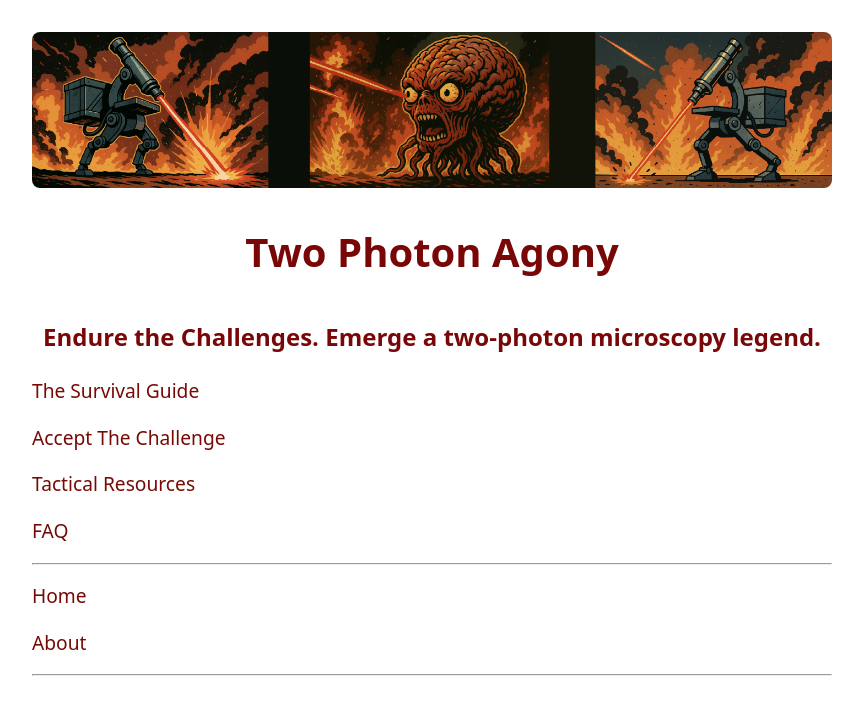
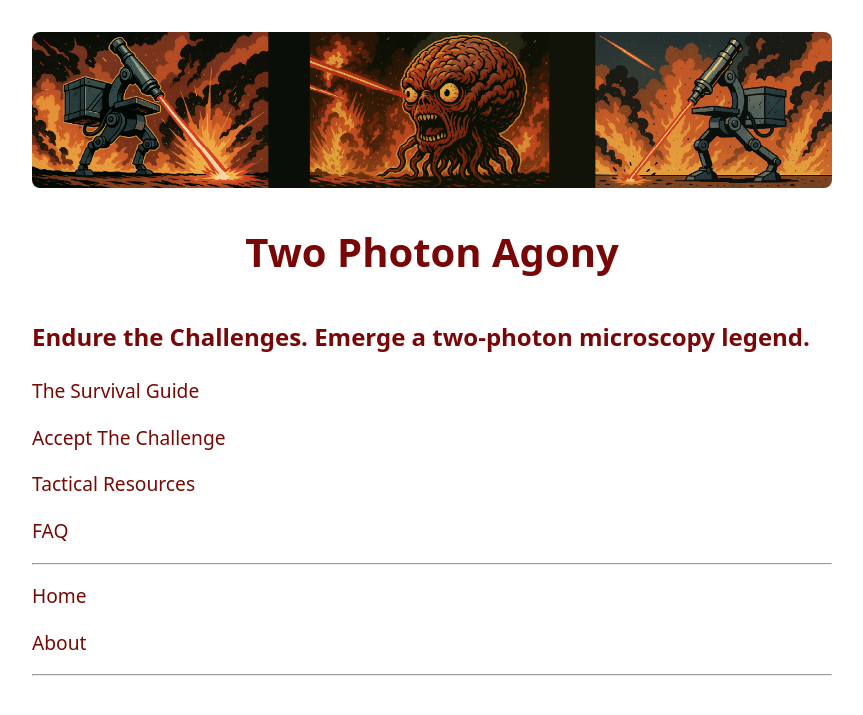
Before and after one commit to drkutuzov/drkutuzov.github.io, a Jekyll site: the page built from index.md, in a window 1280 px wide. Shown: the top 715 px of the page, without its empty margins (208-1071 px from the left). Built offline with Jekyll 4.4.1, drawn with Linux system fonts in a browser that asks for light colours; our own code applies the rules of GitHub Pages for plain Markdown files.

Commit message:
title page suttitle aligning

```diff
--- a/index.md
+++ b/index.md
@@ -2,5 +2,5 @@
 layout: home
 ---
 # {{ site.title }}
-<!-- ## {{ site.subtitle }} -->
-<h2 style="text-align:center;">{{ site.subtitle }}</h2>
+## {{ site.subtitle }}
+<!-- <h2 style="text-align:center;">{{ site.subtitle }}</h2> -->
```
